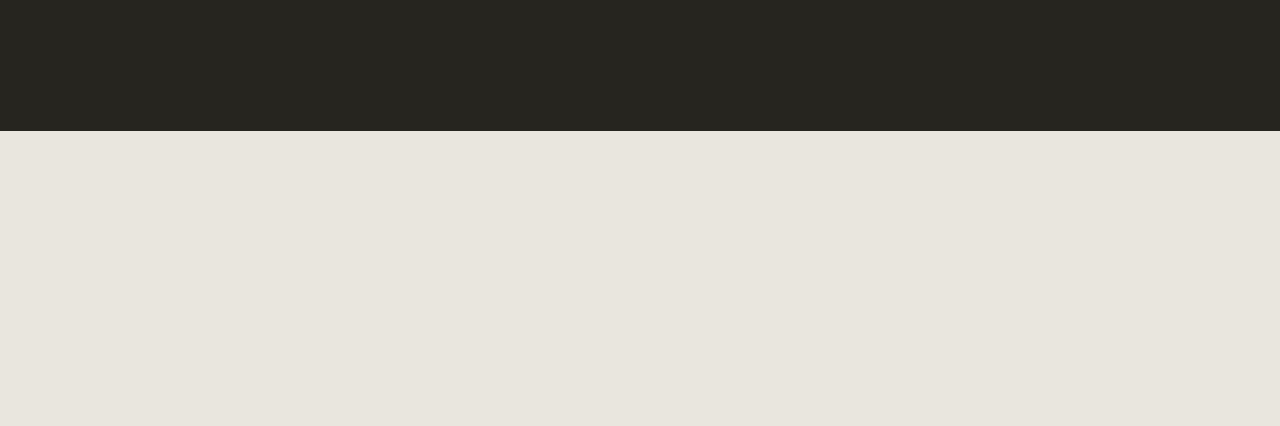
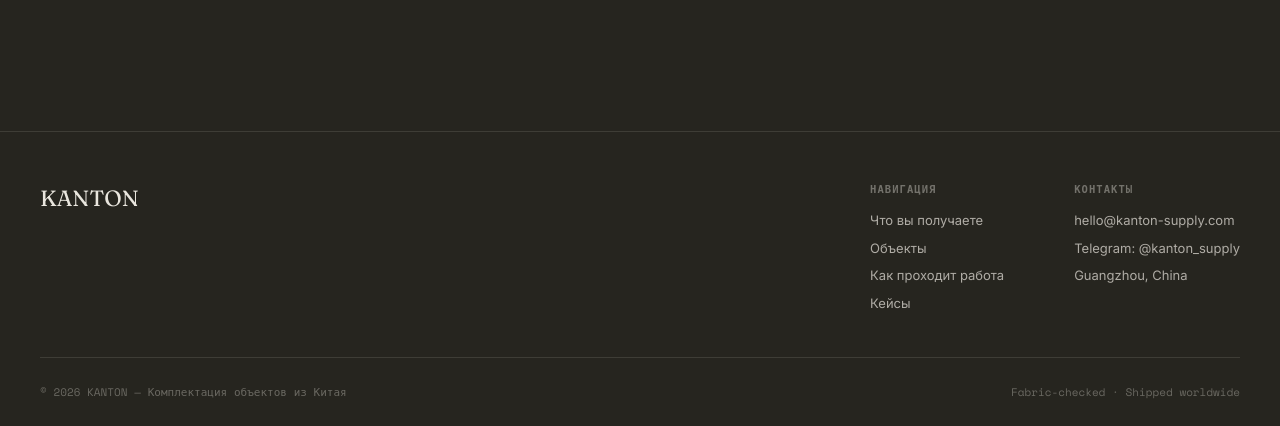
Before and after one commit to belik13/furnitureshop, a Flask app: page / in a window 1280 px wide. Shown: the part 6074-6500 px from the top of the page. Before the commit the page ends 6205 px from the top, so only its background shows below. Run offline with Flask 3, Linux system fonts and the light colour scheme.

Commit message:
Add files via upload

```diff
--- a/templates/index.html
+++ b/templates/index.html
@@ -712,19 +712,18 @@
         </div>
       </div>
       <div class="reveal">
-        <!-- ВАЖНО: проверьте, что у всех полей правильные id -->
         <form id="projectForm">
           <div class="field">
-            <label for="user_name">Имя</label>
-            <input type="text" id="user_name" placeholder="Как к вам обращаться" required>
+            <label for="name">Имя</label>
+            <input type="text" id="name" placeholder="Как к вам обращаться" required>
           </div>
           <div class="field">
-            <label for="user_contact">Email или Telegram</label>
-            <input type="text" id="user_contact" placeholder="you@company.com или @username" required>
+            <label for="contact">Email или Telegram</label>
+            <input type="text" id="contact" placeholder="you@company.com или @username" required>
           </div>
           <div class="field">
-            <label for="object_type">Тип объекта</label>
-            <select id="object_type">
+            <label for="objtype">Тип объекта</label>
+            <select id="objtype">
               <option>Квартира / апартаменты</option>
               <option>Частный дом</option>
               <option>Отель</option>
@@ -732,12 +731,12 @@
             </select>
           </div>
           <div class="field">
-            <label for="project_link">Ссылка на проект / спецификацию</label>
-            <input type="text" id="project_link" placeholder="Google Drive, Dropbox или файл">
+            <label for="link">Ссылка на проект / спецификацию</label>
+            <input type="text" id="link" placeholder="Google Drive, Dropbox или файл">
           </div>
           <div class="field">
-            <label for="user_comment">Комментарий</label>
-            <textarea id="user_comment" placeholder="Бюджет, сроки, особенности объекта"></textarea>
+            <label for="comment">Комментарий</label>
+            <textarea id="comment" placeholder="Бюджет, сроки, особенности объекта"></textarea>
           </div>
           <button type="submit" class="btn light form-submit">Отправить проект <span class="btn-arrow">→</span></button>
           <div class="form-note">Отвечаем на заявки в течение 24 часов</div>
@@ -747,93 +746,79 @@
   </div>
 </section>
 
+<footer>
+  <div class="wrap">
+    <div class="foot-top">
+      <div class="foot-logo">KANTON</div>
+      <div class="foot-cols">
+        <div class="foot-col">
+          <h5>Навигация</h5>
+          <a href="#get">Что вы получаете</a>
+          <a href="#objects">Объекты</a>
+          <a href="#process">Как проходит работа</a>
+          <a href="#cases">Кейсы</a>
+        </div>
+        <div class="foot-col">
+          <h5>Контакты</h5>
+          <div>hello@kanton-supply.com</div>
+          <div>Telegram: @kanton_supply</div>
+          <div>Guangzhou, China</div>
+        </div>
+      </div>
+    </div>
+    <div class="foot-bottom">
+      <div>© 2026 KANTON — Комплектация объектов из Китая</div>
+      <div>Fabric-checked · Shipped worldwide</div>
+    </div>
+  </div>
+</footer>
+
 <script>
-  // ===== ВСПОМОГАТЕЛЬНЫЕ ФУНКЦИИ =====
-
   // header background on scroll
   const header = document.getElementById('siteHeader');
-  if (header) {
   window.addEventListener('scroll', () => {
     header.classList.toggle('scrolled', window.scrollY > 40);
   });
-  }
 
   // reveal on scroll
   const revealEls = document.querySelectorAll('.reveal');
   const io = new IntersectionObserver((entries) => {
     entries.forEach(e => {
-      if(e.isIntersecting){
-        e.target.classList.add('in-view');
-        io.unobserve(e.target);
-      }
+      if(e.isIntersecting){ e.target.classList.add('in-view'); io.unobserve(e.target); }
     });
   }, { threshold: 0.15 });
   revealEls.forEach(el => io.observe(el));
 
   // mobile nav
   const burger = document.getElementById('burger');
-  if (burger) {
   burger.addEventListener('click', () => {
+    document.querySelector('nav.links').classList.toggle('mobile-open');
     const nav = document.querySelector('nav.links');
-      if(nav) {
-        nav.classList.toggle('mobile-open');
     if(nav.classList.contains('mobile-open')){
       nav.style.cssText = 'display:flex; flex-direction:column; position:fixed; top:0; right:0; bottom:0; width:78vw; background:#0b0b0a; padding:100px 30px; gap:26px; z-index:105;';
     } else {
       nav.style.cssText = '';
     }
-      }
   });
-  }
 
-  // ===== ОСНОВНАЯ ФУНКЦИЯ ОТПРАВКИ ФОРМЫ =====
-  document.addEventListener('DOMContentLoaded', function() {
-    const form = document.getElementById('projectForm');
-
-    if (!form) {
-      console.error('❌ Форма с id "projectForm" не найдена!');
-      return;
-    }
-
-    form.addEventListener('submit', async function(e){
+  // ===== ОТПРАВКА ФОРМЫ НА БЭКЕНД =====
+  document.getElementById('projectForm').addEventListener('submit', async function(e){
     e.preventDefault();
 
     const btn = this.querySelector('.form-submit');
-      if (!btn) {
-        console.error('❌ Кнопка отправки не найдена!');
-        return;
-      }
-
     const originalText = btn.innerHTML;
 
     // Показываем статус "Отправка..."
     btn.innerHTML = '⏳ Отправка...';
     btn.disabled = true;
 
-      // ===== ВАЖНО: ИСПРАВЛЕННЫЕ ID ПОЛЕЙ =====
-      // Теперь они совпадают с id в HTML
-      const nameField = document.getElementById('user_name');
-      const contactField = document.getElementById('user_contact');
-      const objtypeField = document.getElementById('object_type');
-      const linkField = document.getElementById('project_link');
-      const commentField = document.getElementById('user_comment');
-
-      // Проверяем, что все поля существуют
-      if (!nameField || !contactField || !objtypeField || !linkField || !commentField) {
-        console.error('❌ Одно из полей формы не найдено!');
-        alert('Ошибка: не все поля формы найдены. Проверьте id элементов.');
-        btn.innerHTML = originalText;
-        btn.disabled = false;
-        return;
-      }
-
-      // Собираем данные с проверкой на null/undefined
+    // Собираем данные из формы
     const data = {
-        name: nameField.value ? nameField.value.trim() : '',
-        contact: contactField.value ? contactField.value.trim() : '',
-        objtype: objtypeField.value || 'Не указан',
-        link: linkField.value ? linkField.value.trim() : '',
-        comment: commentField.value ? commentField.value.trim() : ''
+      name: document.getElementById('name').value.trim(),
+      contact: document.getElementById('contact').value.trim(),
+      objtype: document.getElementById('objtype').value,
+      link: document.getElementById('link').value.trim(),
+      comment: document.getElementById('comment').value.trim()
     };
 
     // Проверяем обязательные поля
@@ -845,11 +830,10 @@
     }
 
     try {
-        // 🔥 АВТОМАТИЧЕСКИЙ URL: работает и на Render, и локально
+      // 🔥 ВАЖНО: замените URL на адрес вашего сервера на Render
       const API_URL = window.location.origin + '/send-project';
-
-        console.log('📤 Отправка данных:', data);
-        console.log('📤 URL:', API_URL);
+      // Для локальной разработки используйте:
+      // const API_URL = 'http://localhost:5000/send-project';
 
       const response = await fetch(API_URL, {
         method: 'POST',
@@ -860,7 +844,6 @@
       });
 
       const result = await response.json();
-        console.log('📥 Ответ:', result);
 
       if (response.ok && result.success) {
         // Успешная отправка
@@ -869,10 +852,11 @@
         btn.style.borderColor = '#a9adaa';
         btn.disabled = true;
 
+        // Показываем сообщение об успехе
         alert('Спасибо! Ваша заявка успешно отправлена. Мы свяжемся с вами в ближайшее время.');
 
-          // Опционально: очистить форму
-          // form.reset();
+        // Очищаем форму (опционально)
+        // this.reset();
       } else {
         throw new Error(result.error || 'Ошибка отправки');
       }
@@ -883,7 +867,6 @@
       btn.disabled = false;
     }
   });
-  });
 </script>
 
 </body>
```
Lines whose indentation alone changed are shown as unchanged.
